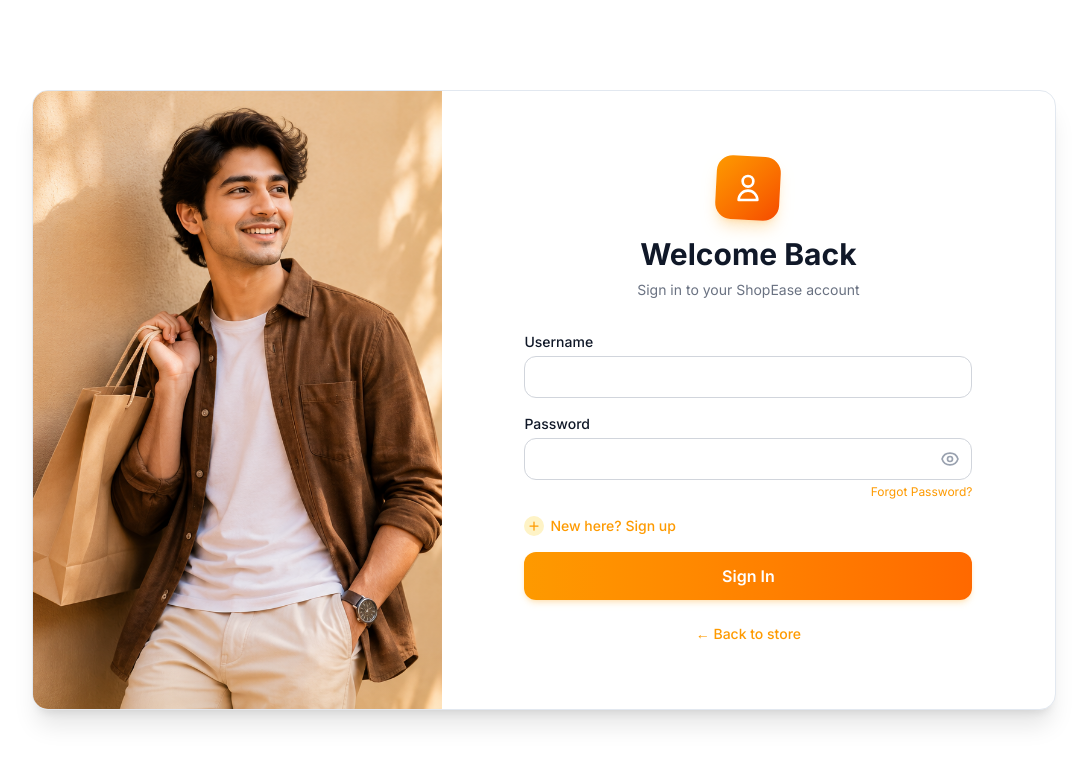
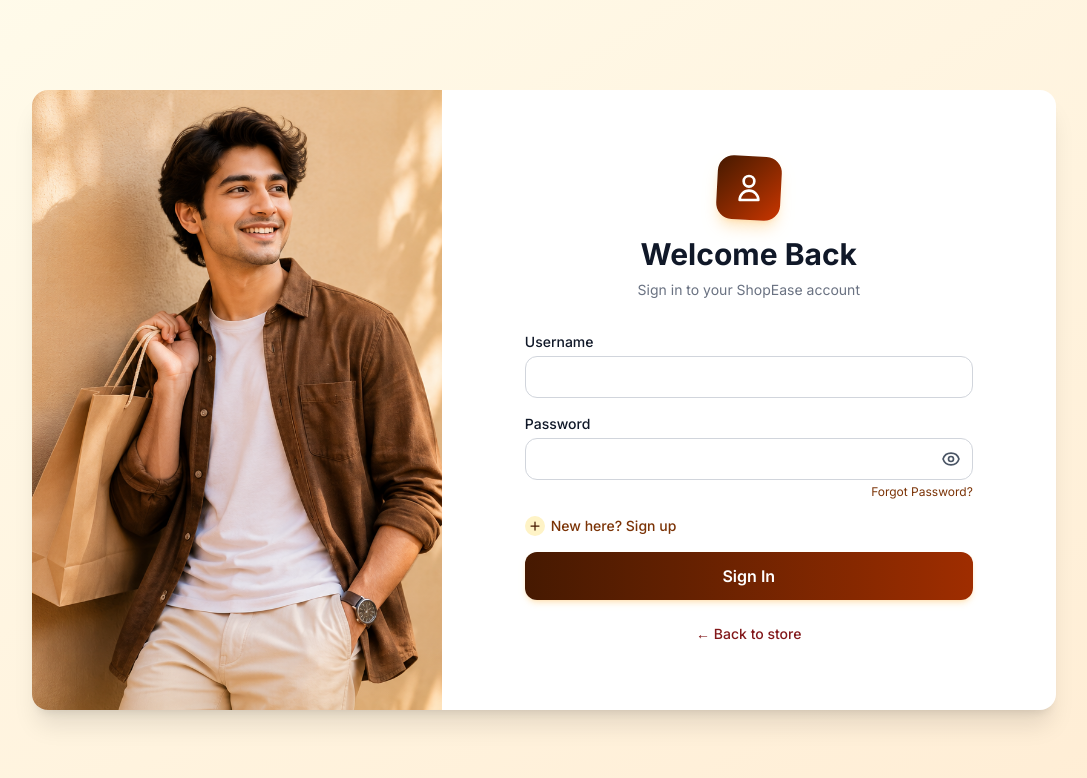
Before and after one commit to ANMOL-CHHETRI/React-Collage-B, a React (Vite) app: page /user-login in a window 1280 px wide. Shown: the top 778 px of the page, without its empty margins (96-1183 px from the left). Built offline with nearby package versions, Linux system fonts and the light colour scheme.

Commit message:
Restore login page theme

```diff
--- a/src/pages/UserLoginPage.jsx
+++ b/src/pages/UserLoginPage.jsx
@@ -29,12 +29,12 @@ const PwField = ({ label, value, onChange, show, onToggle, dark }) => (
         autoComplete="new-password"
         className={`w-full px-4 py-2.5 rounded-xl border outline-none transition text-sm pr-11
           ${dark
-            ? "bg-slate-800 border-slate-600 text-slate-100 placeholder-slate-500 focus:ring-2 focus:ring-red-500 focus:border-red-500"
-            : "bg-white border-gray-300 text-gray-900 focus:ring-2 focus:ring-red-500 focus:border-red-500"
+            ? "bg-slate-800 border-slate-600 text-slate-100 placeholder-slate-500 focus:ring-2 focus:ring-amber-500 focus:border-amber-500"
+            : "bg-white border-gray-300 text-gray-900 focus:ring-2 focus:ring-amber-500 focus:border-amber-500"
           }`}
       />
       <button type="button" onClick={onToggle}
-        className={`absolute right-3 top-1/2 -translate-y-1/2 cursor-pointer ${dark ? "text-slate-400 hover:text-red-400" : "text-gray-400 hover:text-red-600"}`}>
+        className={`absolute right-3 top-1/2 -translate-y-1/2 cursor-pointer ${dark ? "text-slate-400 hover:text-amber-400" : "text-gray-400 hover:text-amber-600"}`}>
         <EyeIcon show={show} />
       </button>
     </div>
@@ -208,8 +208,8 @@ const UserLoginPage = () => {
   /* ─────────── Shared input class ─────────── */
   const inputCls = `w-full px-4 py-2.5 rounded-xl border outline-none transition text-sm
     ${dark
-      ? "bg-slate-800 border-slate-600 text-slate-100 placeholder-slate-500 focus:ring-2 focus:ring-red-500 focus:border-red-500"
-      : "bg-white border-gray-300 text-gray-900 focus:ring-2 focus:ring-red-500 focus:border-red-500"}`;
+      ? "bg-slate-800 border-slate-600 text-slate-100 placeholder-slate-500 focus:ring-2 focus:ring-amber-500 focus:border-amber-500"
+      : "bg-white border-gray-300 text-gray-900 focus:ring-2 focus:ring-amber-500 focus:border-amber-500"}`;
 
   /* ══════════════════════════════════ RENDER ══════════════════════════════════ */
   return (
@@ -229,7 +229,7 @@ const UserLoginPage = () => {
             style={{ maxHeight:"92vh" }}>
 
             {/* Modal header */}
-            <div className="relative bg-gradient-to-r from-red-500 via-red-600 to-red-700 px-6 py-5 rounded-t-3xl flex-shrink-0">
+            <div className="relative bg-gradient-to-r from-amber-500 via-orange-500 to-amber-600 px-6 py-5 rounded-t-3xl flex-shrink-0">
               <div className="flex items-center gap-3">
                 <div className="w-11 h-11 bg-white/20 rounded-2xl flex items-center justify-center">
                   <svg className="w-6 h-6 text-white" fill="none" stroke="currentColor" viewBox="0 0 24 24">
@@ -238,7 +238,7 @@ const UserLoginPage = () => {
                 </div>
                 <div>
                   <h2 className="text-xl font-bold text-white">Create New Account</h2>
-                  <p className="text-red-100 text-xs mt-0.5">Join ShopEase Nepal — it's free forever</p>
+                  <p className="text-amber-100 text-xs mt-0.5">Join ShopEase Nepal — it's free forever</p>
                 </div>
               </div>
               <button onClick={closeSignup} aria-label="Close"
@@ -309,7 +309,7 @@ const UserLoginPage = () => {
                 )}
 
                 <button type="submit"
-                  className="w-full bg-gradient-to-r from-red-500 to-red-600 hover:from-red-600 hover:to-red-700 text-white py-3 rounded-xl font-bold text-sm shadow-md hover:shadow-lg transition-all cursor-pointer mt-1 flex items-center justify-center gap-2">
+                  className="w-full bg-gradient-to-r from-amber-500 to-orange-500 hover:from-amber-600 hover:to-orange-600 text-white py-3 rounded-xl font-bold text-sm shadow-md hover:shadow-lg transition-all cursor-pointer mt-1 flex items-center justify-center gap-2">
                   <svg className="w-4 h-4" fill="none" stroke="currentColor" viewBox="0 0 24 24">
                     <path strokeLinecap="round" strokeLinejoin="round" strokeWidth="2" d="M18 9v3m0 0v3m0-3h3m-3 0h-3m-2-5a4 4 0 11-8 0 4 4 0 018 0zM3 20a6 6 0 0112 0v1H3v-1z" />
                   </svg>
@@ -317,7 +317,7 @@ const UserLoginPage = () => {
                 </button>
                 <p className={`text-center text-xs pb-1 ${dark ? "text-slate-500" : "text-gray-400"}`}>
                   Already have an account?{" "}
-                  <button type="button" onClick={closeSignup} className="text-red-500 font-semibold hover:underline cursor-pointer">
+                  <button type="button" onClick={closeSignup} className="text-amber-500 font-semibold hover:underline cursor-pointer">
                     Sign in instead
                   </button>
                 </p>
@@ -329,9 +329,9 @@ const UserLoginPage = () => {
 
       {/* ─── Main Login Page ─── */}
       <div className={`min-h-screen flex items-center justify-center p-6 transition-colors duration-300
-        ${dark ? "bg-slate-950" : "bg-white"}`}>
+        ${dark ? "bg-slate-950" : "bg-gradient-to-br from-amber-50 to-orange-100"}`}>
         <div className={`rounded-2xl shadow-xl overflow-hidden flex flex-col md:flex-row w-full max-w-5xl min-h-[580px] md:h-[620px] max-h-[95vh]
-          ${dark ? "bg-slate-900 border border-slate-800 shadow-slate-900/80" : "bg-white border border-slate-200"}`}>
+          ${dark ? "bg-slate-900 shadow-slate-900/80" : "bg-white"}`}>
 
           {/* ── Left banner with 4-corner Easter egg ── */}
           <div className={`hidden md:block md:w-2/5 relative overflow-hidden ${dark ? "bg-slate-800" : "bg-amber-50"}`}>
@@ -377,7 +377,7 @@ const UserLoginPage = () => {
                     width: 10,
                     height: 10,
                     borderRadius: "50%",
-                    background: "#ef4444",
+                    background: "#f59e0b",
                     opacity: cornersHit.has(id) && cornerFlash !== id ? 0.55 : 0,
                     /* position dot toward inner corner */
                     top:    id.startsWith("t") ? 12 : "auto",
@@ -385,7 +385,7 @@ const UserLoginPage = () => {
                     left:   id.endsWith("l")   ? 12 : "auto",
                     right:  id.endsWith("r")   ? 12 : "auto",
                     transition: "opacity .3s",
-                    boxShadow: "0 0 6px 2px rgba(239,68,68,.6)",
+                    boxShadow: "0 0 6px 2px rgba(245,158,11,.6)",
                     pointerEvents: "none",
                   }}
                 />
@@ -404,7 +404,7 @@ const UserLoginPage = () => {
               <div className="text-center mb-8">
                 <div
                   onClick={handleIconClick}
-                  className="mx-auto w-16 h-16 bg-gradient-to-br from-amber-500 to-orange-600 rounded-2xl flex items-center justify-center mb-4 shadow-lg shadow-amber-500/25 rotate-3 cursor-pointer select-none"
+                  className="mx-auto w-16 h-16 bg-gradient-to-br from-amber-950 to-orange-700 rounded-2xl flex items-center justify-center mb-4 shadow-lg shadow-amber-500/25 rotate-3 cursor-pointer select-none"
                 >
                   <svg className="w-8 h-8 text-white -rotate-3" fill="none" stroke="currentColor" viewBox="0 0 24 24">
                     {recoveryMode
@@ -470,13 +470,13 @@ const UserLoginPage = () => {
                           className={`${inputCls} pr-11`}
                           autoComplete="current-password" />
                         <button type="button" onClick={()=>setShowLoginPw(p=>!p)}
-                          className={`absolute right-3 top-1/2 -translate-y-1/2 cursor-pointer ${dark ? "text-slate-400 hover:text-amber-400" : "text-gray-400 hover:text-amber-600"}`}>
+                          className={`absolute right-3 top-1/2 -translate-y-1/2 cursor-pointer ${dark ? "text-slate-400 hover:text-amber-950" : "text-gray-600 hover:text-amber-950"}`}>
                           <EyeIcon show={showLoginPw} />
                         </button>
                       </div>
                       <div className="flex justify-end mt-1">
                         <button type="button" onClick={()=>{setRecoveryMode(true);setError("");}}
-                          className="text-xs text-amber-500 hover:underline cursor-pointer">
+                          className="text-xs text-amber-900 hover:text-amber-950 hover:underline cursor-pointer">
                           Forgot Password?
                         </button>
                       </div>
@@ -498,9 +498,9 @@ const UserLoginPage = () => {
                 {/* Sign up link */}
                 <div className="flex items-center">
                   <button type="button" onClick={openSignup}
-                    className="flex items-center gap-1.5 text-sm text-amber-500 hover:text-amber-600 font-medium hover:underline cursor-pointer group">
-                    <span className={`w-5 h-5 rounded-full flex items-center justify-center transition ${dark ? "bg-amber-900/40 group-hover:bg-amber-800/50" : "bg-amber-100 group-hover:bg-amber-200"}`}>
-                      <svg className="w-3 h-3 text-amber-500" fill="none" stroke="currentColor" viewBox="0 0 24 24">
+                    className="flex items-center gap-1.5 text-sm text-amber-900 hover:text-amber-950 font-medium hover:underline cursor-pointer group">
+                    <span className={`w-5 h-5 rounded-full flex items-center justify-center transition ${dark ? "bg-amber-900/40 group-hover:bg-amber-900/50" : "bg-amber-100"}`}>
+                      <svg className="w-3 h-3 text-amber-950" fill="none" stroke="currentColor" viewBox="0 0 24 24">
                         <path strokeLinecap="round" strokeLinejoin="round" strokeWidth="2.5" d="M12 4v16m8-8H4" />
                       </svg>
                     </span>
@@ -510,13 +510,13 @@ const UserLoginPage = () => {
 
                 {/* Submit */}
                 <button type="submit"
-                  className="w-full bg-gradient-to-r from-amber-500 to-orange-500 hover:from-amber-600 hover:to-orange-600 text-white py-3 rounded-xl font-semibold transition cursor-pointer shadow-md hover:shadow-lg shadow-amber-500/20">
+                  className="w-full bg-gradient-to-r from-amber-950 to-orange-800 hover:from-orange-800 to-amber-950 text-white py-3 rounded-xl font-semibold transition cursor-pointer shadow-md hover:shadow-lg shadow-amber-500/20">
                   {recoveryMode ? (identityVerified ? "Reset Password" : "Verify Identity") : "Sign In"}
                 </button>
               </form>
 
               <p className="text-center text-sm mt-6">
-                <Link to="/" className="text-amber-500 font-medium hover:underline">← Back to store</Link>
+                <Link to="/" className="text-red-900 font-medium hover:text-amber-950 hover:underline">← Back to store</Link>
               </p>
             </div>
           </div>
```
